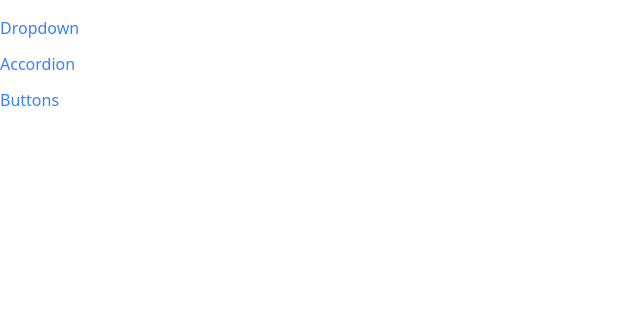
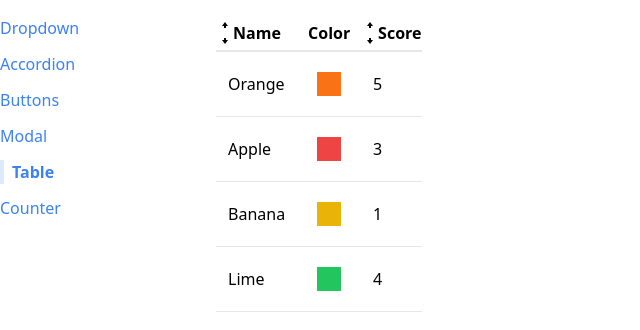
Before and after one commit to xan678/reactPractice, a React (Create React App) app in the folder comps/: page /table in a window 1280 px wide. Shown: the top 330 px of the page, without its empty margins (0-640 px from the left). Built offline with nearby package versions, Linux system fonts and the light colour scheme.

Commit message:
reducers

```diff
--- a/comps/public/index.html
+++ b/comps/public/index.html
@@ -39,5 +39,8 @@
       To begin the development, run `npm start` or `yarn start`.
       To create a production bundle, use `npm run build` or `yarn build`.
     -->
+    <div class = "modal-container">
+
+    </div>
   </body>
 </html>
--- a/comps/src/App.js
+++ b/comps/src/App.js
@@ -3,6 +3,9 @@ import AccordionPage from "./pages/AccordionPage";
 import DropdownPage from "./pages/DropdownPage"
 import Sidebar from "./components/Sidebar";
 import ButtonPage from "./pages/ButtonPage";
+import ModalPage from "./pages/ModalPage";
+import TablePage from "./pages/TablePage";
+import CounterPage from "./pages/CounterPage";
 
 const App = () => {
     return (<div className="container mx-auto grid grid-cols-6 gap-4 mt-4">
@@ -18,6 +21,15 @@ const App = () => {
             <Route path = "/buttons">
                 <ButtonPage/>
             </Route>
+            <Route path = "/modal">
+                <ModalPage/>
+            </Route>
+            <Route path = "/table">
+                <TablePage/>
+            </Route>
+            <Route path = "/counter">
+                <CounterPage initialState={0}/>
+            </Route>
 
 
         </div>
--- /dev/null
+++ b/comps/src/components/Modal.js
@@ -0,0 +1,29 @@
+import { useEffect } from "react";
+import ReactDOM  from "react-dom";
+
+const Modal = ({onClose, children, actionBar}) => {
+
+    useEffect(() => {
+        document.body.classList.add('overflow-hidden');
+
+        return () => {
+            document.body.classList.remove('overflow-hidden');
+        }
+    },[]);
+
+    return ReactDOM.createPortal(
+        <div>
+            <div onClick={onClose} className="fixed inset-0 bg-gray-300 opacity-80"></div>
+            <div className="fixed inset-40 p-10 bg-white">
+               <div className="flex flex-col justify-between h-full">
+                {children}
+                <div className="flex justify-end">
+                    {actionBar}
+                </div>
+               </div>
+            </div>
+        </div>, document.querySelector('.modal-container')
+    );
+}
+
+export default Modal;
--- a/comps/src/components/Sidebar.js
+++ b/comps/src/components/Sidebar.js
@@ -15,6 +15,18 @@ const Sidebar = () => {
             label : "Buttons",
             path : '/buttons'
         },
+        {
+            label : "Modal",
+            path : '/modal'
+        },
+        {
+            label : "Table",
+            path : '/table'
+        },
+        {
+            label : "Counter",
+            path : '/counter'
+        },
 
     ]
 
--- /dev/null
+++ b/comps/src/components/SortableTable.js
@@ -0,0 +1,94 @@
+import { useState } from "react";
+import Table from "./Table";
+import {GoArrowSmallUp, GoArrowSmallDown} from 'react-icons/go'
+
+const SortableTable = ({config, data}) => {
+
+    const [sortOrder, setSortOrder] = useState(null);
+    const [sortBy, setSortBy] = useState(null);
+
+
+    const handleClick = (label) =>{
+
+        if(sortBy && label != sortBy){
+            setSortOrder('asc');
+            setSortBy(label);
+            return;
+        }
+
+        if(sortOrder == null) {
+            setSortOrder('asc');
+            setSortBy(label);
+        }
+        else if(sortOrder == 'asc') {
+            setSortOrder('desc');
+            setSortBy(label);
+        }
+        else if(sortOrder == 'desc') {
+            setSortOrder(null);
+            setSortBy(null);
+        }
+
+    };
+
+    const newConfig = config.map((object, index) => {
+        if(object.sortValue){
+            return {
+                ...object,
+                header : () => <th className="cursor-pointer hover:bg-gray-100" onClick={() => handleClick(object.label)}>
+                    <div className="flex items-center">
+                        {getIcons(object.label, sortBy, sortOrder)}
+                        {object.label}
+                    </div>
+                </th>
+            }
+        }
+        return object;
+    });
+
+    //Only sort data is sortOrder and sortBy are not null
+    //If not, then make a copy of the 'data' prop
+    //Never modify the array that is passed as a prop
+    //Find the correct sortvalue function and use it for sorting
+
+    let sortedData = data;
+    if(sortOrder && sortBy){
+       const {sortValue} = config.find(column => column.label === sortBy);
+
+       sortedData = [...data].sort((a,b) => {
+        const valueA = sortValue(a);
+        const valueB = sortValue(b);
+
+        const reveseOrder = sortOrder === 'asc' ? 1 : -1;
+        if(typeof valueA === 'string'){
+            return valueA.localeCompare(valueB) * reveseOrder;
+        }else {
+            return (valueA - valueB) * reveseOrder;
+        }
+       });
+    }
+
+    return <Table config={newConfig} data = {sortedData}/>
+
+}
+
+const getIcons = (label, sortBy, sortOrder) => {
+    if(label != sortBy || sortOrder == null){
+        return <div>
+            <GoArrowSmallUp/>
+            <GoArrowSmallDown/>
+        </div>
+    }
+    if(label == sortBy && sortOrder == 'asc'){
+        return <div>
+        <GoArrowSmallUp/>
+        </div>
+    }
+    if(label == sortBy && sortOrder == 'desc'){
+        return <div>
+            <GoArrowSmallDown/>
+        </div>
+    }
+}
+
+export default SortableTable;
--- /dev/null
+++ b/comps/src/components/Table.js
@@ -0,0 +1,37 @@
+import { Fragment } from "react";
+
+const Table = ({data , config}) => {
+    const renderTable = data.map((fruit) => {
+
+        const renderComps = config.map((object, index) => {
+            return <td key = {object.label} className = "p-3">{object.render(fruit)}</td>
+        })
+
+        return (<tr className="border-b" key = {fruit.name}>
+            {renderComps}
+        </tr>);
+    });
+
+    const renderConfig = config.map((object) => {
+
+        if(object.header){
+            return <Fragment key= {object.label}>{object.header()}</Fragment>;
+        }
+        return <th key = {object.label}>{object.label}</th>
+    })
+
+    return (
+        <table className="table-auto border-spacing-2">
+            <thead>
+                <tr className="border-b-2">
+                    {renderConfig}
+                </tr>
+            </thead>
+            <tbody>
+                {renderTable}
+            </tbody>
+        </table>
+    );
+}
+
+export default Table;
--- /dev/null
+++ b/comps/src/pages/CounterPage.js
@@ -0,0 +1,59 @@
+import { useReducer, useEffect } from "react";
+import Button from "../components/Button";
+import Panel from '../components/Panel';
+
+const reducer = (state, action) => {
+    return {
+        ...state,
+        count : state.count + 1,
+    };
+}
+
+const CounterPage = ({initialCount}) => {
+    // const [count, setCount] = useState(initialState);
+    // const [valueToAdd, setValueToAdd] = useState(0)
+
+    const [state, dispatch] = useReducer(reducer, {
+        count:0,
+        valueToAdd: 0
+    });
+
+    const handleClick = () => {
+        dispatch();
+    };
+
+    const decrement = () => {
+        //setCount(count-1);
+    };
+
+    const handleChange = (event) => {
+      const value = parseInt(event.target.value) || 0;
+      //setValueToAdd(value);
+    }
+
+    const handleSubmit = (event) =>{
+        event.preventDefault();
+        //setCount(count + valueToAdd); // + represents closely related states
+        //setValueToAdd(0);
+    }
+
+    return <Panel className="m-3">
+        <h1 className="text-lg">Count is {state.count}</h1>
+        <div className="flex flex-row">
+        <Button onClick={handleClick}>
+            Increment
+        </Button>
+        <Button onClick={decrement}>
+            Decrement
+        </Button>
+        </div>
+        <form onSubmit={handleSubmit}>
+            <label>Add a lot!</label>
+            <input value={state.valueToAdd || ""} onChange = {handleChange} type = "number" className="p-1 m-3 bg-gray-50 border border -gray-300"/>
+            <Button >Add it </Button>
+        </form>
+    </Panel>
+
+}
+
+export default CounterPage;
--- /dev/null
+++ b/comps/src/pages/ModalPage.js
@@ -0,0 +1,33 @@
+import {useState} from "react"
+import Modal from "../components/Modal"
+import Button from "../components/Button"
+
+const ModalPage = () => {
+
+    const [showModal, setShowModal] = useState(false);
+
+    const handleClick = () => {
+        setShowModal(true);
+    }
+
+    const handleBackgroudClick = () => {
+        setShowModal(false);
+    }
+
+    const actionBar = (<div>
+        <Button onClick = {handleBackgroudClick} primary>I Accept</Button>
+    </div>);
+
+    const modal = (<Modal onClose = {handleBackgroudClick} actionBar = {actionBar}>
+        <p>
+            Here is an import agreement for you to accept!!
+        </p>
+    </Modal>);
+
+    return <div>
+            <Button onClick = {handleClick} primary>Open Modal</Button>
+            {showModal && modal }
+        </div>
+}
+
+export default ModalPage;
--- /dev/null
+++ b/comps/src/pages/TablePage.js
@@ -0,0 +1,36 @@
+import SortableTable from "../components/SortableTable";
+
+const TablePage = () => {
+
+    const data = [
+        {name : 'Orange', color: 'bg-orange-500', score: 5},
+        {name : 'Apple', color: 'bg-red-500', score: 3},
+        {name : 'Banana', color: 'bg-yellow-500', score: 1},
+        {name : 'Lime', color: 'bg-green-500', score: 4},
+    ]
+
+    const config = [
+        {
+            label : 'Name',
+            render : (fruit) => fruit.name,
+            sortValue : (fruit) => fruit.name
+         },
+        {
+            label : 'Color',
+            render: (fruit) => <div className = {`p-3 m-2 ${fruit.color}`}/>
+        },
+        {
+            label : 'Score',
+            render: (fruit) => fruit.score,
+            sortValue : (fruit) => fruit.score ,
+        },
+    ];
+
+    return (
+            <div>
+                <SortableTable data = {data} config = {config}/>
+            </div>
+        );
+}
+
+export default TablePage;
```
